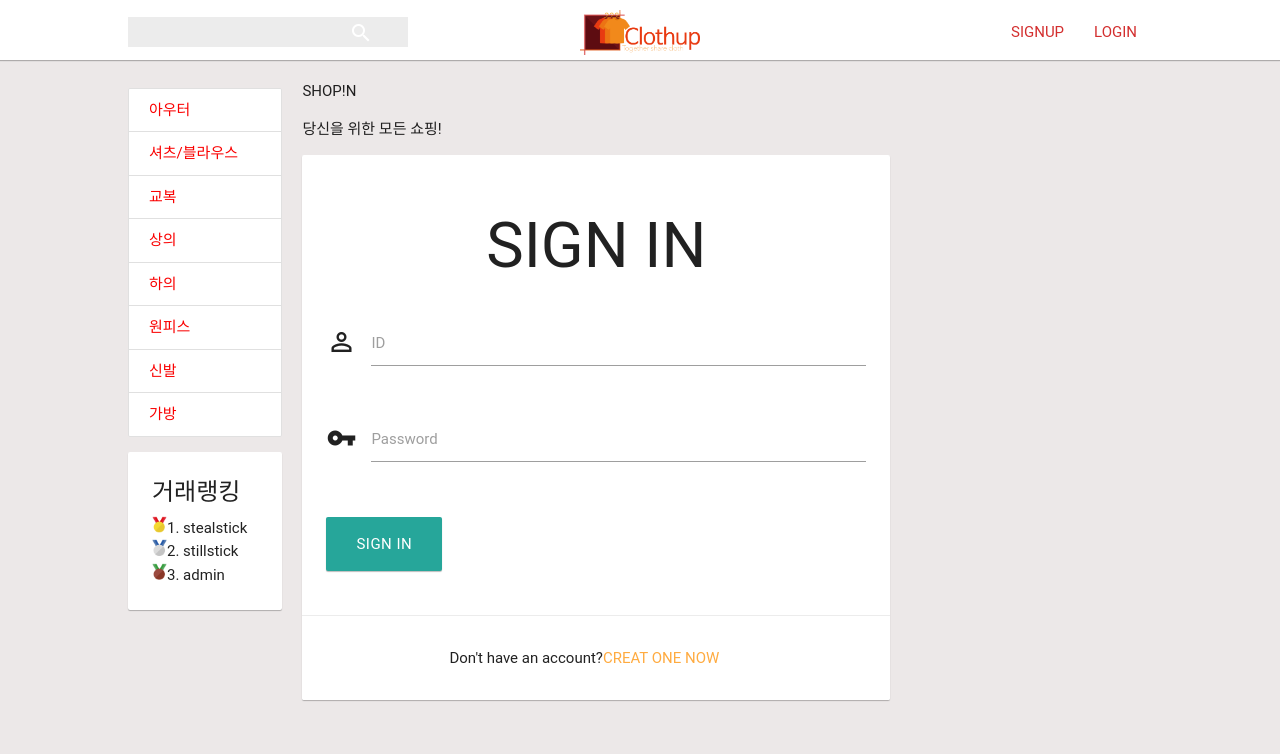
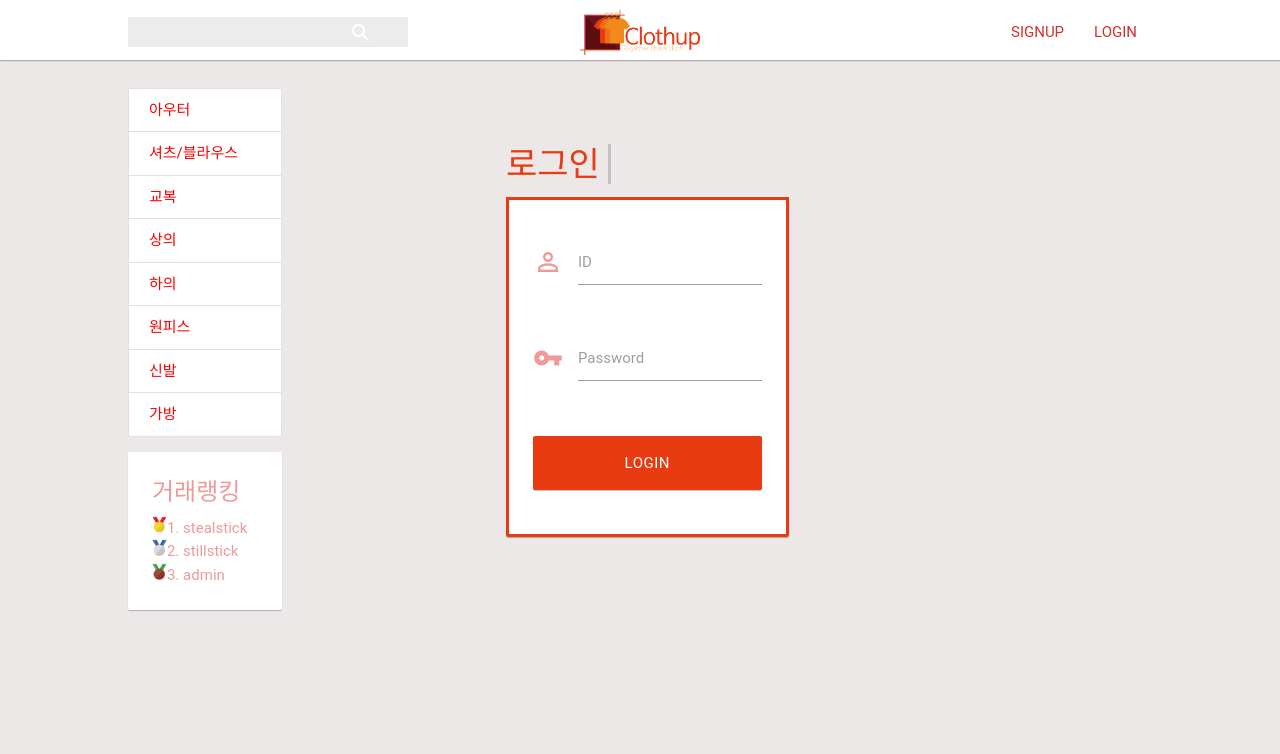
Before and after one commit to stealstick/clothes, a Django app: page /account/login/ in a window 1280 px wide. Shown: the top 754 px of the page. Run offline with Django 3.2, Linux system fonts and the light colour scheme; some libraries are stand-ins or nearby versions; some web fonts are replaced.

Commit message:
Renual Login,Sign up

```diff
--- a/static/account/css/login.css
+++ b/static/account/css/login.css
@@ -1,52 +1,41 @@
 html{
-	color: #bcc9c6;
+	color: #ef9a9a;
 }
-.signin-title{
-	font-size: 30px;
-	color: #263d48;
-	font-weight: 500;
+.login-box{
+	border-style: solid;
+	border-color : #e83b11;
+}
+.cut-line{
+	color:#e83b11;
+	font-size: 34px;
+	border-right-style: solid;
+	border-right-color: #c2c2c2;
+}
+input:not([type]):focus:not([readonly]), input[type=text]:focus:not([readonly]), input[type=password]:focus:not([readonly]), input[type=email]:focus:not([readonly]), input[type=url]:focus:not([readonly]), input[type=time]:focus:not([readonly]), input[type=date]:focus:not([readonly]), input[type=datetime]:focus:not([readonly]), input[type=datetime-local]:focus:not([readonly]), input[type=tel]:focus:not([readonly]), input[type=number]:focus:not([readonly]), input[type=search]:focus:not([readonly]), textarea.materialize-textarea:focus:not([readonly]) {
+    border-bottom: 1px solid #e83b11;
+    box-shadow: 0 1px 0 0 #e83b11;
 }
 
-input:not([type]):focus:not([readonly]), input[type=text]:focus:not([readonly]), input[type=password]:focus:not([readonly]), input[type=email]:focus:not([readonly]), input[type=url]:focus:not([readonly]), input[type=time]:focus:not([readonly]), input[type=date]:focus:not([readonly]), input[type=datetime]:focus:not([readonly]), input[type=datetime-local]:focus:not([readonly]), input[type=tel]:focus:not([readonly]), input[type=number]:focus:not([readonly]), input[type=search]:focus:not([readonly]), textarea.materialize-textarea:focus:not([readonly]) {
-    border-bottom: 1px solid #21c9a6;
-    box-shadow: 0 1px 0 0 #21c9a6;
+
+.input-field .prefix.active{
+	color: #e83b11;
 }
-.title{
-	margin-top: 15%;
-	font-size: 84px;
-	color: #fff;
-	text-align: center;
-	font-weight: 200;
-	line-height: 60px;
+
+input[type=text]:focus:not([readonly])+label{
+	color : #e83b11;
 }
-.title > .sub{
-	font-size: 25px;
-	color: #fff;
-	font-weight: 400;
-	margin-top : 0;
+input[type=tel]:focus:not([readonly])+label{
+	color: #e83b11;
 }
-.input-field .prefix.active {
-    color: #21c9a6;
+.login-button{
+	background-color: #e83b11;
 }
-.singin-button{
-	background-color: #21c9a6;
-	width: 100%;
+.login-button:hover{
+	background-color: #ef9a9a;
 }
-.card .card-content {
-    padding: 40px;
-    border-radius: 0 0 2px 2px;
-    border-top: 7px solid #21c9a6;
+.login-layout{
+	margin-top: 10%;
 }
-.input-field .prefix ~ input, .input-field .prefix ~ textarea, .input-field .prefix ~ label, .input-field .prefix ~ .validate ~ label, .input-field .prefix ~ .autocomplete-content {
-    margin-left: 0rem;
-    width: 92%;
-    width: calc(100% - 3rem);
-    padding-left :3rem;
+.join-layout{
+	margin-top: 5%;
 }
-.creatonenow
-{
-	color: #23c9a6 !important;
-	text-decoration: underline;
-	    text-transform: none !important;
-}
-}
--- a/templates/account/layout.html
+++ b/templates/account/layout.html
@@ -15,7 +15,7 @@
 	<link rel="stylesheet" href="https://cdnjs.cloudflare.com/ajax/libs/materialize/0.97.7/css/materialize.min.css">
 
 	<link rel ="stylesheet" href="{% static 'main/css/base.css' %}" />
-	<link rel ="stylesheet" href="{% static 'main/css/main.css' %}" />
+	<link rel ="stylesheet" href="{% static 'account/css/login.css' %}" />
 
 	<!-- Compiled and minified JavaScript -->
 	<script src="https://code.jquery.com/jquery-2.1.4.min.js"></script>
--- a/templates/account/login.html
+++ b/templates/account/login.html
@@ -1,13 +1,12 @@
 {% extends "account/layout.html" %}
 
 {% block content %}
-<div class="title">
-	SHOP!N
-	<p class="sub">당신을 위한 모든 쇼핑!</p>
-</div>
-<div class="card">
-	<div class="card-content signin-box">
-		<h1 class="signin-title center-align">SIGN IN</h1>
+
+<div class="row login-layout">
+	<div class="col s12 m6 offset-m4">
+		<span class="cut-line">로그인&nbsp;</span>
+		<div class="card ">
+			<div class="card-content login-box">
 				<div class="row">
 					<form class="col s12">
 						<div class="row">
@@ -22,14 +21,12 @@
 						<label for="icon_telephone">Password</label>
 							</div>
 						</div>
-				<button type="submit" class="waves-effect waves-light btn-large singin-button">SIGN IN</button>
+						<button class="col l12 waves-effect waves-light btn-large login-button">LOGIN</button>
 					</form>
 				</div>
 			</div>
-	<div class="card-action">
-              <p class="dont center-align">Don't have an account?<a class = "creatonenow">Creat one now</a></p>
 		</div>
-
+	</div>
 </div>
 
 {% endblock %}
```
Also changed, not shown: templates/account/signup.html (+9 -10 lines), 1 other file. Lines whose indentation alone changed are shown as unchanged.
